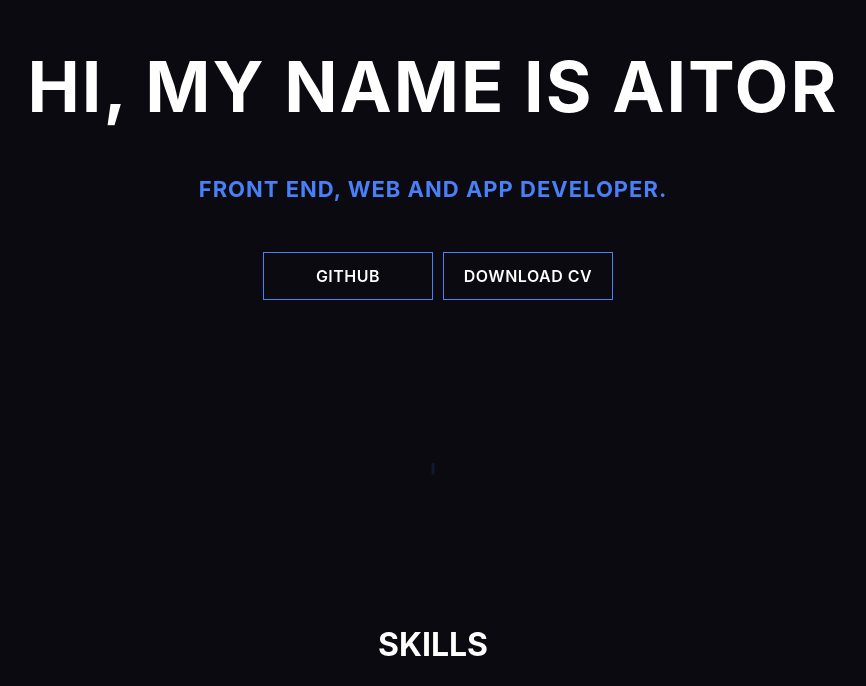
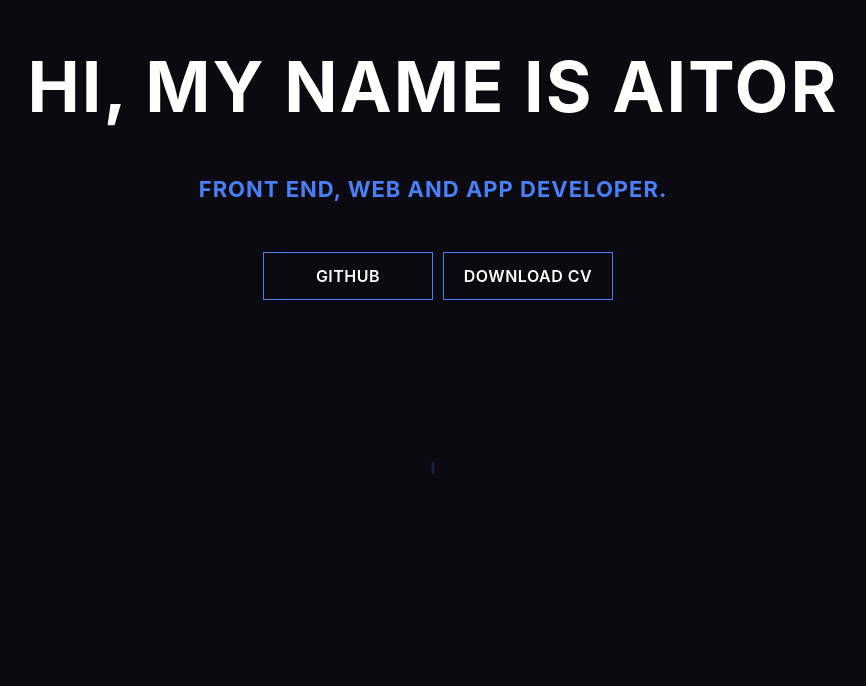
Before and after one commit to Aitor-bot/personalPortfolio, a React (Create React App) app: page / in a window 1280 px wide. Shown: the part 298-984 px from the top of the page, without its empty margins (207-1073 px from the left). After the commit the page ends 902 px from the top, so only its background shows below. Built offline with nearby package versions, Linux system fonts and the light colour scheme.

Commit message:
delete skills div test

```diff
--- a/src/App.css
+++ b/src/App.css
@@ -2,8 +2,3 @@ body {
     background-color: #0a0a10;
 
 }
-
-.skills {
-    color:white;
-    text-align: center;
-}
--- a/src/App.js
+++ b/src/App.js
@@ -10,8 +10,6 @@ function App() {
       <Menu></Menu>
       <About></About>
       <ScrollButton></ScrollButton>
-      <h1 className='skills'>SKILLS</h1>
-
 
     </div>
   );
```
